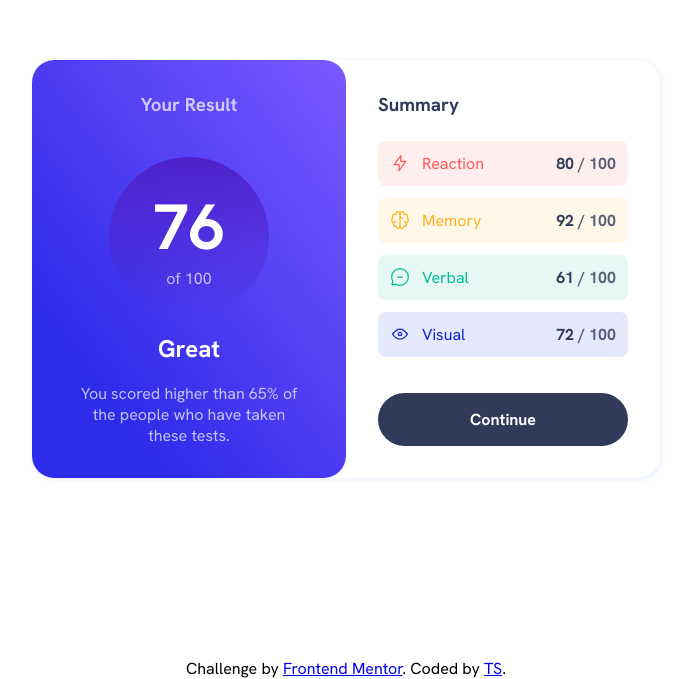
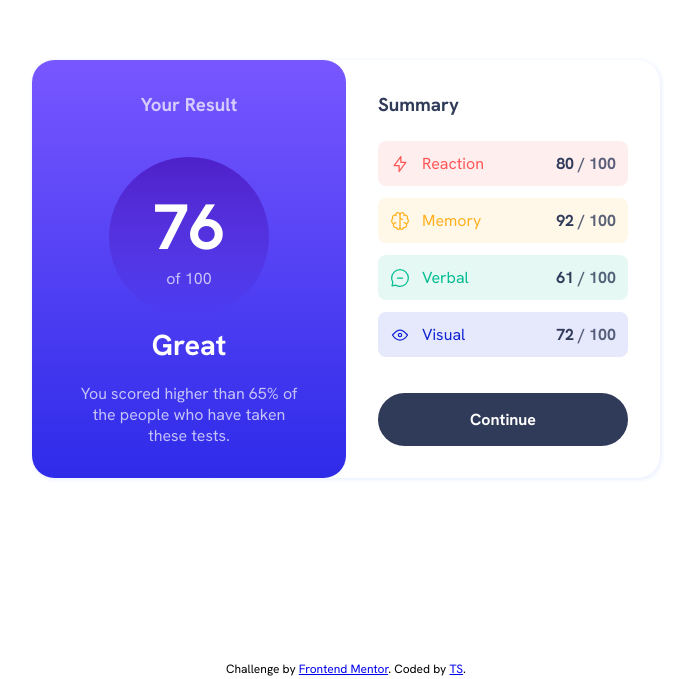
Before and after one commit to stressedball/results_summary_component, a plain HTML site: page index.html in a window 1280 px wide. Shown: the part 121-800 px from the top of the page, without its empty margins (294-986 px from the left). Drawn offline with Linux system fonts and the light colour scheme.

Commit message:
gradient fix, footer and minor fixes

```diff
--- a/index.css
+++ b/index.css
@@ -51,20 +51,19 @@ body {
 }
 
 .result {
-    background: rgb(46, 43, 233);
     background: linear-gradient(
-        53deg,
-        rgba(46, 43, 233, 1) 21%,
-        rgba(120, 87, 255, 1) 97%
+        rgba(120, 87, 255, 1),
+        rgba(46, 43, 233, 1)
     );
     border-radius: 1.4rem;
     text-align: center;
 }
 
 .result > p:nth-of-type(1) {
-    font-size: 1.5rem;
+    font-size: 1.8rem;
     font-weight: bold;
     color: var(--white);
+    line-height: 24px;
 }
 
 .result > p:nth-of-type(2),
@@ -88,8 +87,10 @@ body {
 }
 
 .circle {
-    background: linear-gradient(hsla(256, 72%, 46%, 1), hsla(241, 72%, 46%, 0));
-    /* background-color: hsl(241, 81%, 54%); */
+    background: linear-gradient(
+        hsla(256, 72%, 46%, 1),
+        hsla(241, 72%, 46%, 0.01)
+    );
     border-radius: 50%;
     display: flex;
     flex-direction: column;
@@ -98,6 +99,7 @@ body {
     height: 10rem;
     width: 10rem;
     margin: 1rem auto;
+    position: relative;
 }
 
 .score {
@@ -163,6 +165,11 @@ button {
     border: none;
     font-weight: bold;
     margin-top: 24px;
+    cursor: pointer;
+}
+
+button:hover {
+    background: linear-gradient(hsl(252, 100%, 67%), hsl(241, 81%, 54%));
 }
 
 h3 {
@@ -171,6 +178,8 @@ h3 {
 
 footer {
     text-align: center;
+    padding: 2px;
+    font-size: 12px;
 }
 
 @media screen and (max-width: 550px) {
```
